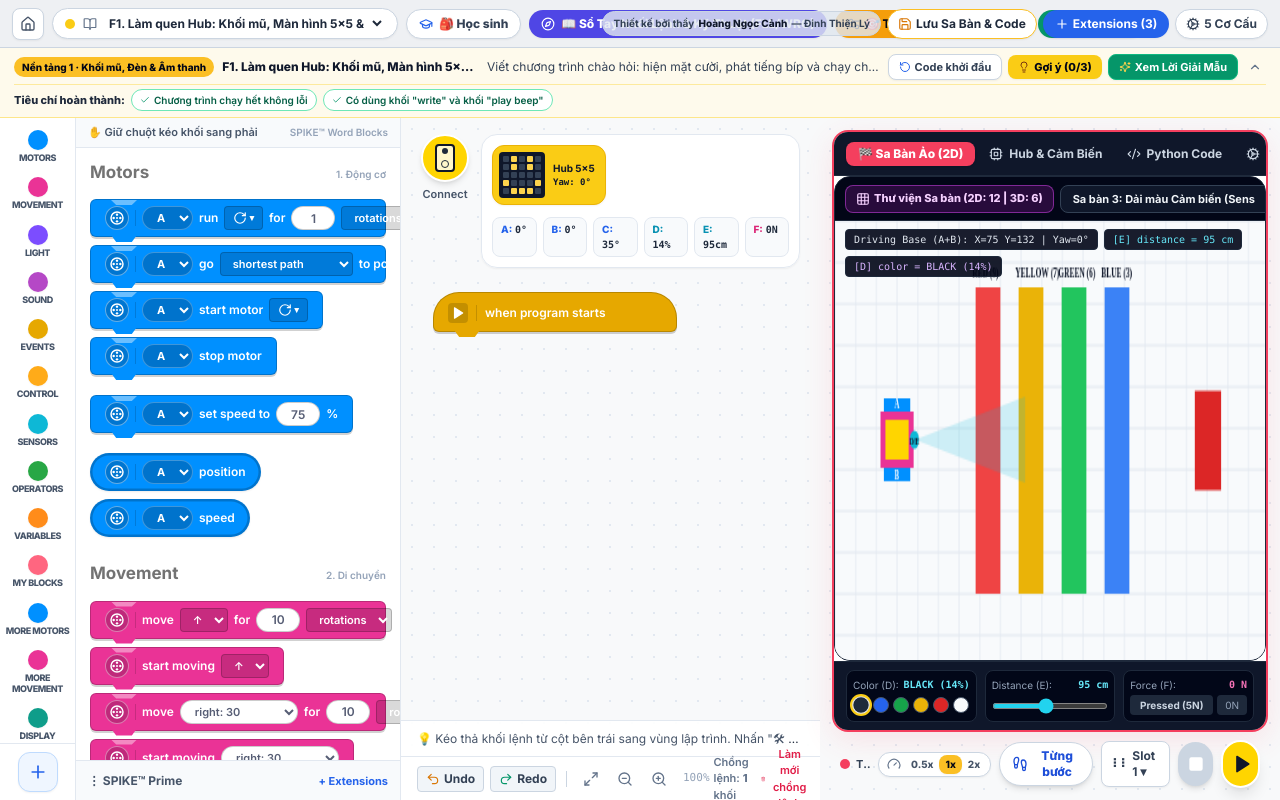
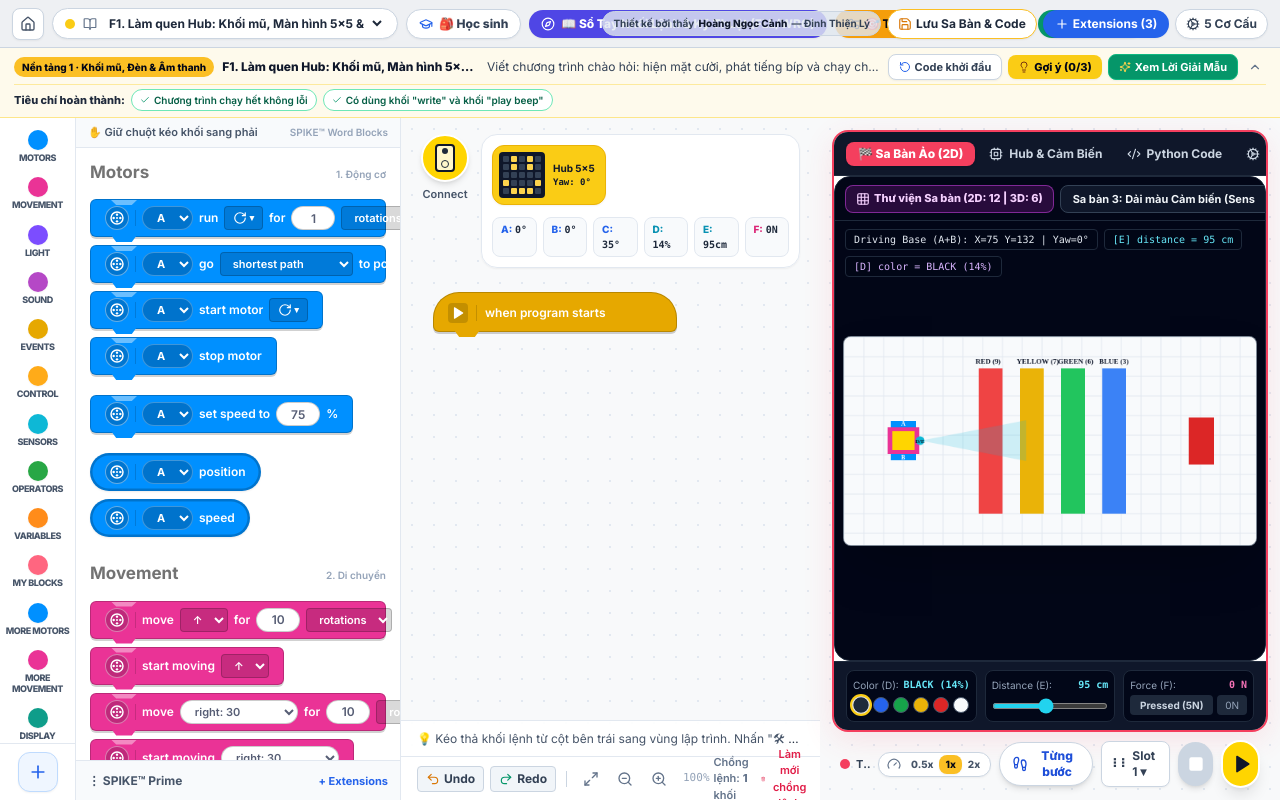
Before and after one commit to hncanhlsts/lego-spike-prime-studio, a React (Vite) app: page / in a window 1280 px wide. Built offline with nearby package versions, Linux system fonts and the light colour scheme.

Commit message:
fix: enforce strict 1:1 aspect ratio on 2D arena canvas using ResizeObserver to prevent rectangular stretching of square trajectories

```diff
--- a/src/components/VirtualSimulatorPanel.jsx
+++ b/src/components/VirtualSimulatorPanel.jsx
@@ -211,6 +211,8 @@
   onCargoStatusChange
 }) {
   const canvas2DRef = useRef(null);
+  const arenaContainerRef = useRef(null);
+  const [arenaDisplaySize, setArenaDisplaySize] = useState({ w: 520, h: 265 });
   const floorCanvasRef = useRef(null);
   const mount3DRef = useRef(null);
   const sceneObjectsRef = useRef(null);
@@ -251,6 +253,39 @@
   useEffect(() => {
     interaction3DModeRef.current = interaction3DMode;
   }, [interaction3DMode]);
+
+  // Luôn khóa tỉ lệ khung hình chuẩn 520x265 (tỉ lệ 1.962:1) trên mọi độ phân giải màn hình
+  // Đảm bảo 1cm ngang = 1cm dọc trên màn hình -> hình vuông hiển thị đúng 100% hình vuông
+  useEffect(() => {
+    const el = arenaContainerRef.current;
+    if (!el) return;
+    const updateSize = () => {
+      const cw = el.clientWidth - 16;
+      const ch = el.clientHeight - 16;
+      if (cw <= 0 || ch <= 0) return;
+      const ratio = 520 / 265;
+      if (cw / ch > ratio) {
+        const h = Math.floor(ch);
+        const w = Math.floor(ch * ratio);
+        setArenaDisplaySize({ w, h });
+      } else {
+        const w = Math.floor(cw);
+        const h = Math.floor(cw / ratio);
+        setArenaDisplaySize({ w, h });
+      }
+    };
+    updateSize();
+    let ro = null;
+    if (typeof ResizeObserver !== 'undefined') {
+      ro = new ResizeObserver(updateSize);
+      ro.observe(el);
+    }
+    window.addEventListener('resize', updateSize);
+    return () => {
+      if (ro) ro.disconnect();
+      window.removeEventListener('resize', updateSize);
+    };
+  }, []);
 
   const safeArena = arenaConfig || {
     startPose: { x: 75, y: 132, angle: 0 },
@@ -2185,8 +2220,11 @@
         </div>
       )}
 
-      {/* KHUNG MÔ PHỎNG 2D HOẶC 3D (KHÔNG DÙNG OBJECT-CONTAIN ĐỂ TỌA ĐỘ CHUỘT CHÍNH XÁC 100%) */}
-      <div className="relative flex-1 min-h-0 bg-slate-950 flex items-center justify-center overflow-hidden">
+      {/* KHUNG MÔ PHỎNG 2D HOẶC 3D (ĐẢM BẢO TỈ LỆ 1:1 CHUẨN XÁC, KHÔNG BỊ BIẾN DẠNG HÌNH CHỮ NHẬT) */}
+      <div
+        ref={arenaContainerRef}
+        className="relative flex-1 min-h-0 bg-slate-950 flex items-center justify-center p-2 overflow-hidden"
+      >
         {simMode === '2D' ? (
           <canvas
             ref={canvas2DRef}
@@ -2199,7 +2237,12 @@
               setHoverPt(null);
               handleCanvasPointerUp();
             }}
-            className={`w-full h-full block bg-slate-100 touch-none ${
+            style={{
+              width: `${arenaDisplaySize.w}px`,
+              height: `${arenaDisplaySize.h}px`,
+              aspectRatio: '520 / 265'
+            }}
+            className={`block bg-slate-100 shadow-2xl rounded-lg border border-slate-700/60 touch-none ${
               isEditingArena
                 ? editorTool === 'move_drag'
                   ? 'cursor-move ring-2 ring-inset ring-sky-400'
```
